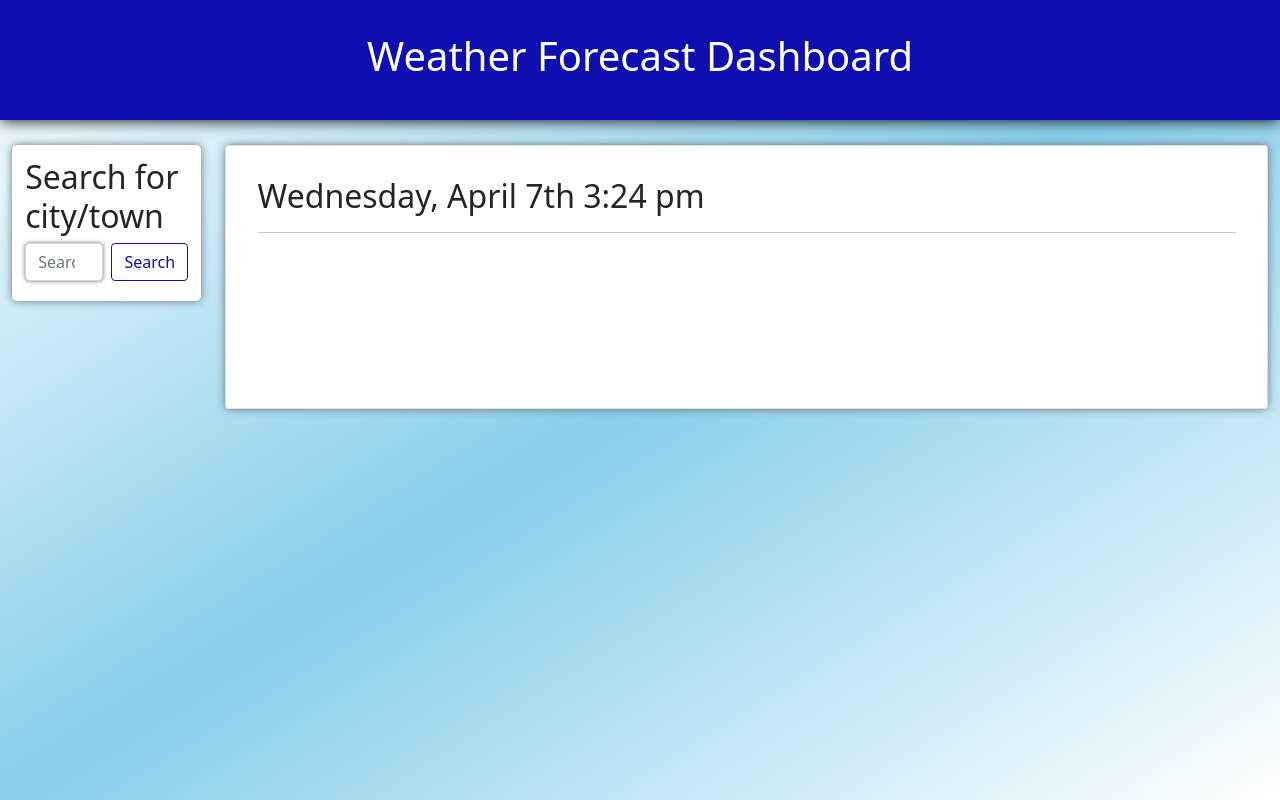
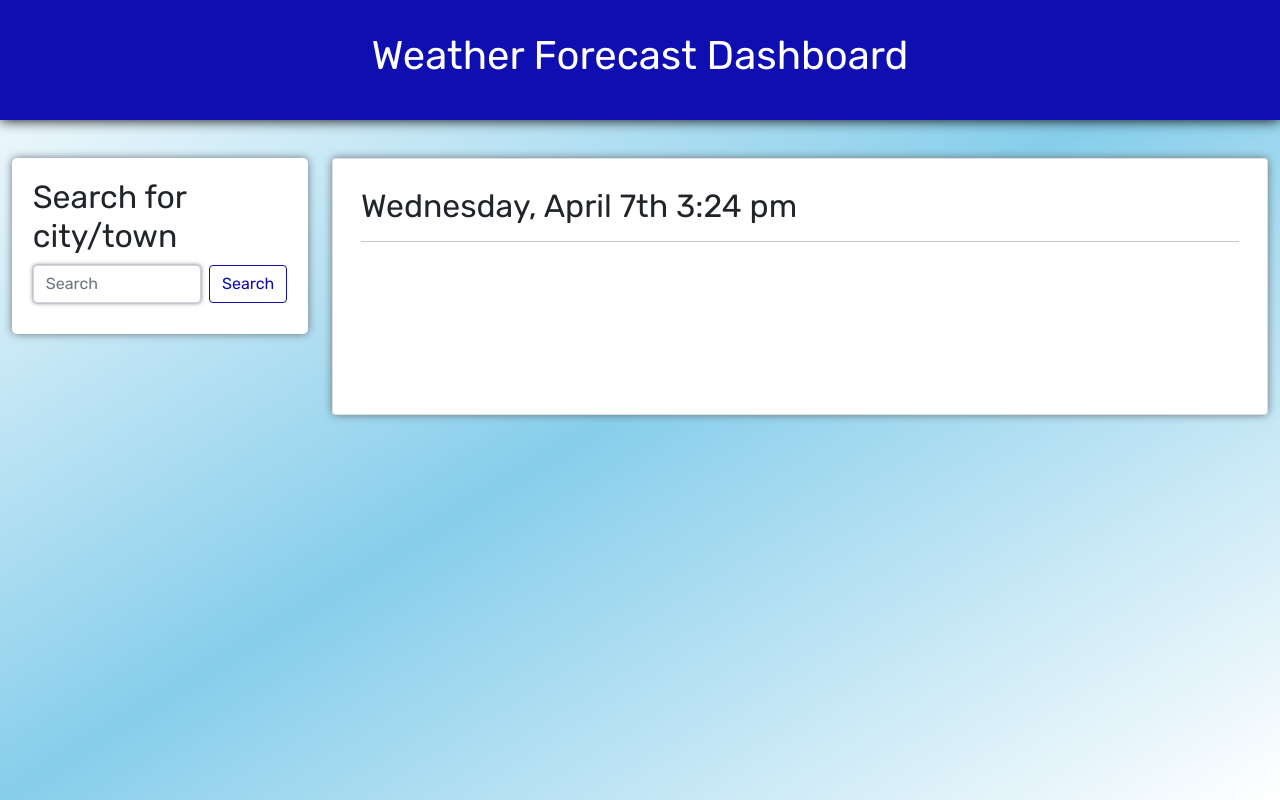
Before and after one commit to jimbopulos/weather-app, a plain HTML site: page index.html in a window 1280 px wide. Drawn offline with nearby package versions, Linux system fonts and the light colour scheme.

Commit message:
Added font style

```diff
--- a/Assets/styles.css
+++ b/Assets/styles.css
@@ -1,3 +1,9 @@
+@import url("https://fonts.googleapis.com/css2?family=Rubik&display=swap");
+
+* {
+  font-family: "Rubik", sans-serif;
+}
+
 .icon {
   width: 5em;
 }
@@ -15,7 +21,7 @@ header {
   background-color: rgb(14, 14, 177);
   padding: 2em;
   color: white;
-  box-shadow: 0 0 15px black;
+  box-shadow: 0 0 13px black;
 }
 
 #current-weather {
@@ -29,7 +35,7 @@ header {
 }
 
 .content {
-  margin-top: 2%;
+  margin-top: 3%;
 }
 
 .cities {
@@ -38,6 +44,10 @@ header {
   padding: 7%;
   border-radius: 5px;
   margin-bottom: 3%;
+}
+
+.search {
+  margin-top: 4%;
 }
 
 #city-search {
--- a/index.html
+++ b/index.html
@@ -6,7 +6,11 @@
     <title>Weather Forecaster</title>
 
     <!-- Include link to Bootstrap cdn -->
-    <link href="https://cdn.jsdelivr.net/npm/bootstrap@5.0.0-beta1/dist/css/bootstrap.min.css" rel="stylesheet" integrity="sha384-giJF6kkoqNQ00vy+HMDP7azOuL0xtbfIcaT9wjKHr8RbDVddVHyTfAAsrekwKmP1" crossorigin="anonymous">
+		<link href="https://cdn.jsdelivr.net/npm/bootstrap@5.0.0-beta1/dist/css/bootstrap.min.css" rel="stylesheet" integrity="sha384-giJF6kkoqNQ00vy+HMDP7azOuL0xtbfIcaT9wjKHr8RbDVddVHyTfAAsrekwKmP1" crossorigin="anonymous">
+
+		<link rel="preconnect" href="https://fonts.gstatic.com">
+		<link href="https://fonts.googleapis.com/css2?family=Rubik&display=swap" rel="stylesheet">
+
     <!-- Include link to styles.css -->
     <link rel="stylesheet" href="Assets/styles.css">
 </head>
@@ -20,11 +24,11 @@
         <!-- Row -->
         <div class="row content">
             <!-- Column -->
-            <div class="col-md-2 container-fluid">
+            <div class="col-md-3 container-fluid">
 							<div class="cities">
 								<h2>Search for city/town</h2>
 								<!-- Textbox, button (icon within) -->
-									<form class="d-flex">
+									<form class="d-flex search">
 										<input class="form-control me-2" type="search" id="city-search" placeholder="Search" aria-label="Search">
 										<button class="btn btn-outline-primary" type="submit" id="search-btn">Search</button>
 									</form>
@@ -33,7 +37,7 @@
             </div>
                 <!-- Above div prepends last city searched (script.js) -->
             <!-- Column -->
-            <div class="col-md-10">
+            <div class="col-md-9">
                 <!-- Current Weather for Day/City -->
                 <div id="current-weather">
                     <div class="card">
```
